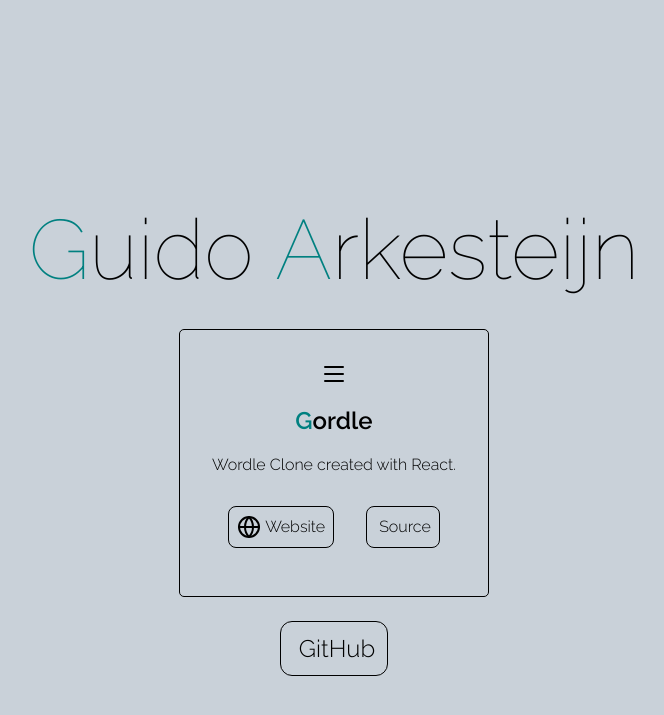
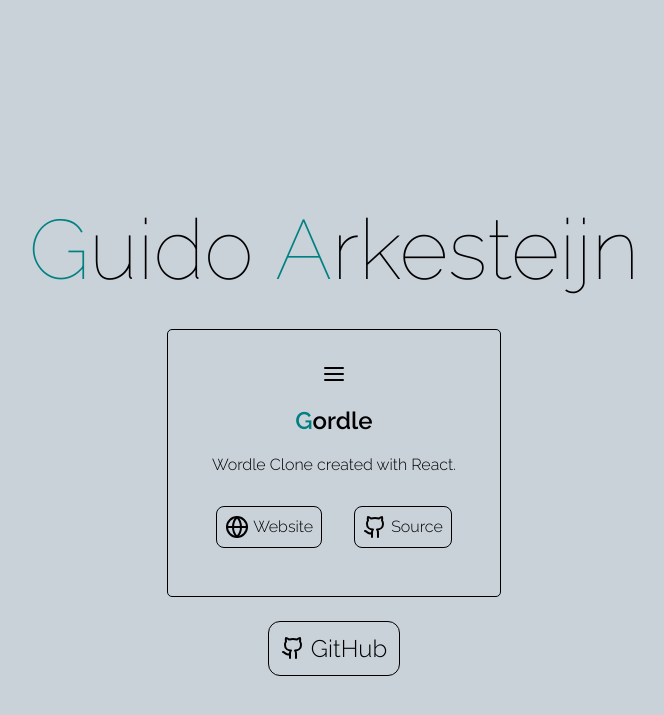
Before and after one commit to guidoarkesteijn/guidoarkesteijn.github.io, a Jekyll site: the page built from README.md, in a window 1280 px wide. Shown: the top 715 px of the page, without its empty margins (306-970 px from the left). Built offline with Jekyll 4.4.1, drawn with Linux system fonts in a browser that asks for light colours; our own code applies the rules of GitHub Pages for plain Markdown files.

Commit message:
Hardcode svg icons

```diff
--- a/_layouts/default.html
+++ b/_layouts/default.html
@@ -150,16 +150,16 @@
             </div>
             <div class="grid">
                 <div class="card">
-                    <i data-lucide="align-justify"></i>
+                    <svg xmlns="http://www.w3.org/2000/svg" width="24" height="24" viewBox="0 0 24 24" fill="none" stroke="currentColor" stroke-width="2" stroke-linecap="round" stroke-linejoin="round" data-lucide="align-justify" class="lucide lucide-align-justify"><line x1="3" x2="21" y1="6" y2="6"></line><line x1="3" x2="21" y1="12" y2="12"></line><line x1="3" x2="21" y1="18" y2="18"></line></svg>
                     <h2>Gordle</h2>
                     <p>Wordle Clone created with React.</p>
                     <div class="row">
                         <a class="button" title="Website" href="https://gordle.guidoarkesteijn.com" target="_blank">
-                            <i data-lucide="globe"></i>
+                            <svg xmlns="http://www.w3.org/2000/svg" width="24" height="24" viewBox="0 0 24 24" fill="none" stroke="currentColor" stroke-width="2" stroke-linecap="round" stroke-linejoin="round" data-lucide="globe" class="lucide lucide-globe"><circle cx="12" cy="12" r="10"></circle><path d="M12 2a14.5 14.5 0 0 0 0 20 14.5 14.5 0 0 0 0-20"></path><path d="M2 12h20"></path></svg>
                                 Website
                         </a>
                         <a class="button" title="Repository" href="https://github.com/guidoarkesteijn/react-wordle" target="_blank">
-                            <i data-lucide="github"></i>
+                            <svg xmlns="http://www.w3.org/2000/svg" width="24" height="24" viewBox="0 0 24 24" fill="none" stroke="currentColor" stroke-width="2" stroke-linecap="round" stroke-linejoin="round" data-lucide="github" class="lucide lucide-github"><path d="M15 22v-4a4.8 4.8 0 0 0-1-3.5c3 0 6-2 6-5.5.08-1.25-.27-2.48-1-3.5.28-1.15.28-2.35 0-3.5 0 0-1 0-3 1.5-2.64-.5-5.36-.5-8 0C6 2 5 2 5 2c-.3 1.15-.3 2.35 0 3.5A5.403 5.403 0 0 0 4 9c0 3.5 3 5.5 6 5.5-.39.49-.68 1.05-.85 1.65-.17.6-.22 1.23-.15 1.85v4"></path><path d="M9 18c-4.51 2-5-2-7-2"></path></svg>
                                 Source
                         </a>
                     </div>
@@ -167,15 +167,10 @@
             </div>
             <div class="row">
                 <a title="GitHub" class="button bottom" href="https://github.com/guidoarkesteijn" target="_blank">
-                    <i data-lucide="github"></i>
+                    <svg xmlns="http://www.w3.org/2000/svg" width="24" height="24" viewBox="0 0 24 24" fill="none" stroke="currentColor" stroke-width="2" stroke-linecap="round" stroke-linejoin="round" data-lucide="github" class="lucide lucide-github"><path d="M15 22v-4a4.8 4.8 0 0 0-1-3.5c3 0 6-2 6-5.5.08-1.25-.27-2.48-1-3.5.28-1.15.28-2.35 0-3.5 0 0-1 0-3 1.5-2.64-.5-5.36-.5-8 0C6 2 5 2 5 2c-.3 1.15-.3 2.35 0 3.5A5.403 5.403 0 0 0 4 9c0 3.5 3 5.5 6 5.5-.39.49-.68 1.05-.85 1.65-.17.6-.22 1.23-.15 1.85v4"></path><path d="M9 18c-4.51 2-5-2-7-2"></path></svg>
                     GitHub
                 </a>
             </div>
         </div>
-
     </div>
-    <script src="https://unpkg.com/lucide@latest"></script>
-    <script>
-      lucide.createIcons();
-    </script>
 </body>
```
